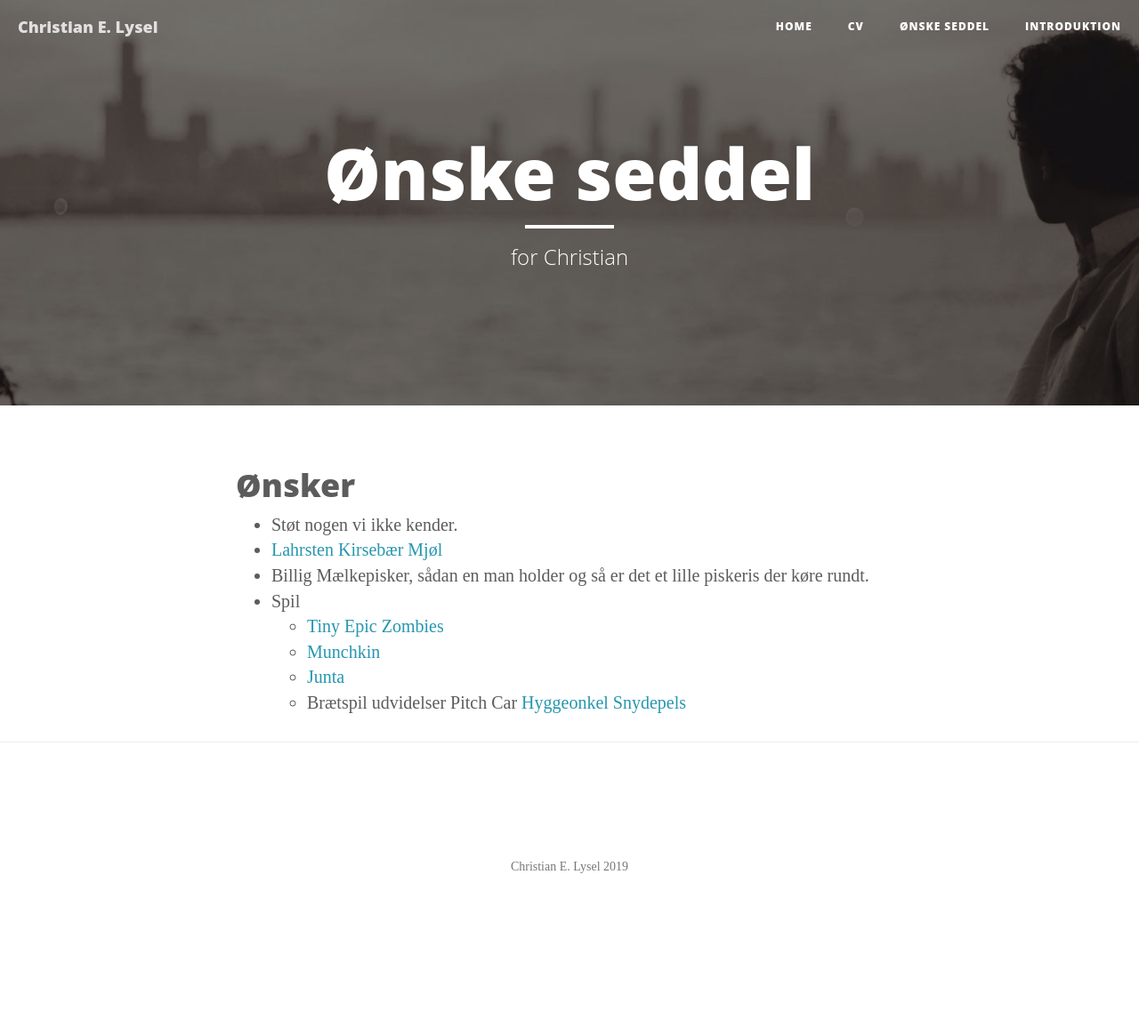
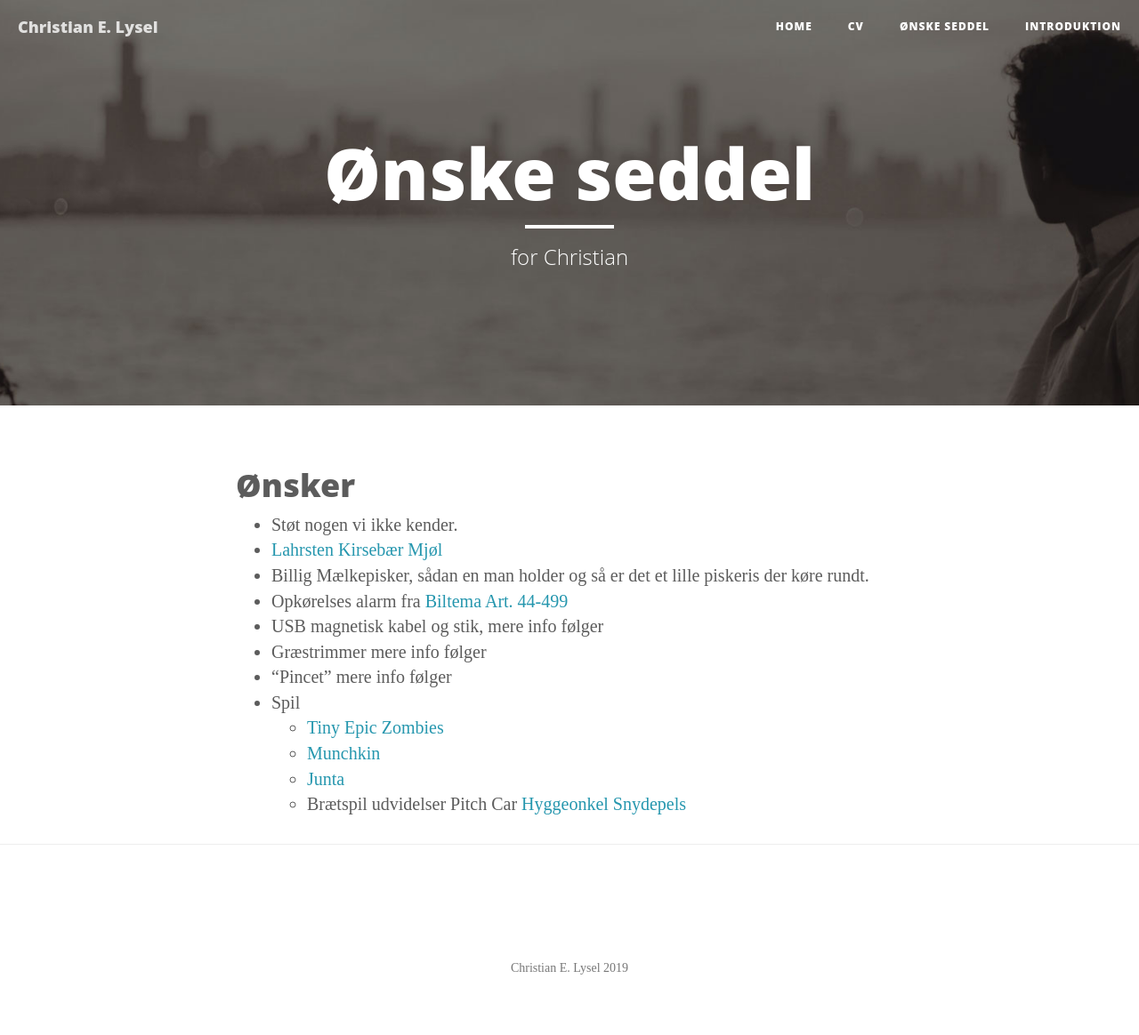
Before and after one commit to clysel/christian.lysel.net, a Jekyll site: the page built from gave.markdown, in a window 1280 px wide. Shown: the whole page at 89% size. Built offline with Jekyll 4.4.1, drawn with Linux system fonts in a browser that asks for light colours; before the commit the page ends 1050 px from its top, so only the background shows below that.

Commit message:
Update gave.markdown

```diff
--- a/gave.markdown
+++ b/gave.markdown
@@ -9,6 +9,10 @@ header-img: "img/about-bg.jpg"
  * Støt nogen vi ikke kender.
  * [Lahrsten Kirsebær Mjøl](https://www.lahrsten.dk/produkter/12kirsebaermjod.html)
  * Billig Mælkepisker, sådan en man holder og så er det et lille piskeris der køre rundt.
+ * Opkørelses alarm fra [Biltema Art. 44-499](https://www.biltema.dk/hjem/sikkerhed/alarm/opkorselsalarm-2000033277)
+ * USB magnetisk kabel og stik, mere info følger
+ * Græstrimmer mere info følger
+ * "Pincet" mere info følger
  * Spil
    * [Tiny Epic Zombies](https://www.hyggeonkel.dk/produkt/tiny-epic-zombies)
    * [Munchkin](https://www.hyggeonkel.dk/produkt/munchkin)
```
